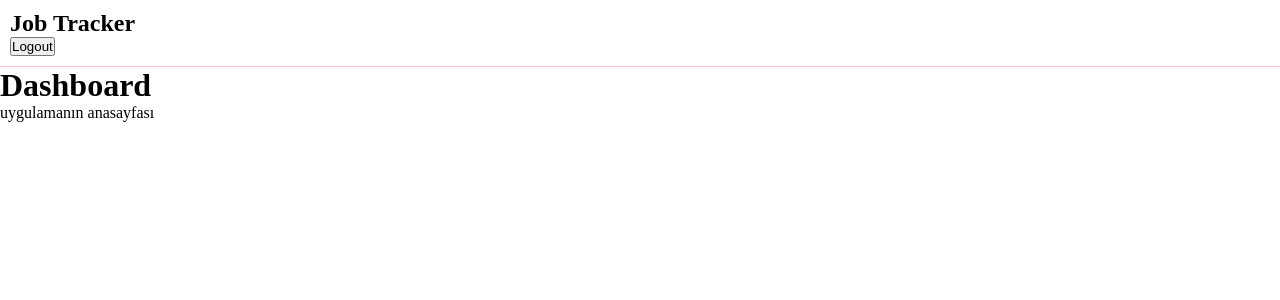
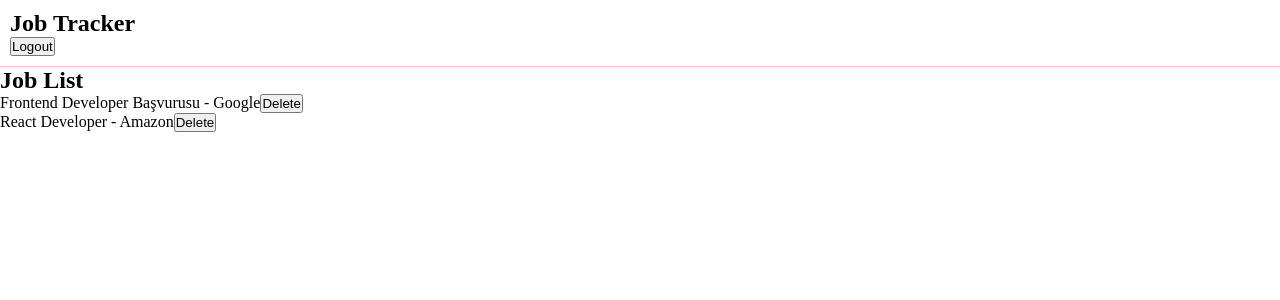
Before and after one commit to balrumeys/job-tracker, a React (Vite) app: page /dashboard in a window 1280 px wide. Shown: the top 300 px of the page. Built offline with nearby package versions, Linux system fonts and the light colour scheme; sample sign-in values are in the browser's storage.

Commit message:
(feat) jobs: add job list fetch and delete

```diff
--- /dev/null
+++ b/src/api/jobs.js
@@ -0,0 +1,32 @@
+let jobs = [
+  { id: 1, title: "Frontend Developer Başvurusu", company: "Google" },
+  { id: 2, title: "React Developer", company: "Amazon" },
+];
+
+//GET
+export function fetchJobs() {
+  return new Promise((resolve) => {
+    setTimeout(() => {
+      resolve([...jobs]);
+    }, 500);
+  });
+}
+//POST
+export function addJob(job) {
+  return new Promise((resolve) => {
+    setTimeout(() => {
+      const newJob = { ...job, id: Date.now() };
+      jobs.push(newJob);
+      resolve(newJob);
+    }, 500);
+  });
+}
+//DELETE
+export function deleteJob(id) {
+  return new Promise((resolve) => {
+    setTimeout(() => {
+      jobs = jobs.filter((job) => job.id !== id);
+      resolve(true);
+    }, 500);
+  });
+}
--- a/src/pages/Dashboard.jsx
+++ b/src/pages/Dashboard.jsx
@@ -1,9 +1,45 @@
+import { useEffect, useState } from "react";
+import { fetchJobs, deleteJob } from "../api/jobs";
+
 function Dashboard() {
+  const [jobs, setJobs] = useState([]);
+  const [loading, setLoading] = useState(true);
+
+  useEffect(() => {
+    async function loadJobs() {
+      const data = await fetchJobs();
+      setJobs(data);
+      setLoading(false);
+    }
+
+    loadJobs();
+  }, []);
+
+  if (loading) {
+    return <p>Loading jobs...</p>;
+  }
+
   return (
     <div>
-      <h1>Dashboard</h1>
-      <p>uygulamanın anasayfası</p>
+      <h2>Job List</h2>
+
+      {jobs.length === 0 && <p>No jobs yet</p>}
+
+      <ul>
+        {jobs.map((job) => (
+          <li key={job.id}>
+            {job.title} - {job.company}
+            <button onClick={() => handleDelete(job.id)}>Delete</button>
+          </li>
+        ))}
+      </ul>
     </div>
   );
+
+  async function handleDelete(id) {
+    await deleteJob(id);
+    setJobs((prev) => prev.filter((job) => job.id !== id));
+  }
 }
+
 export default Dashboard;
```
